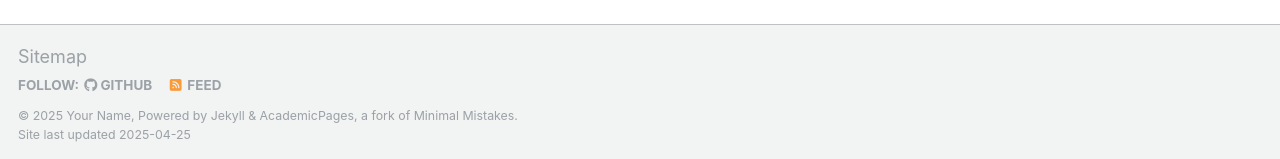
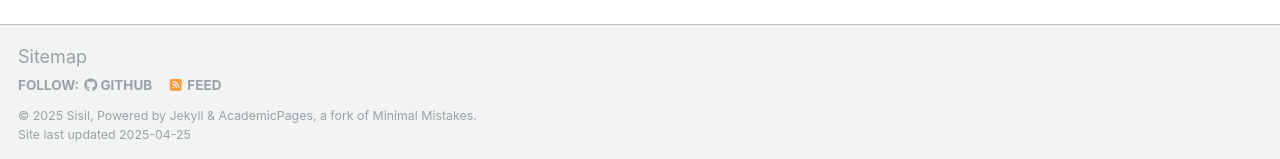
Before and after one commit to sisilias/sisilias.github.io, a Jekyll site: the page built from _pages/about.md, in a window 1280 px wide and 900 px high, scrolled down 2636 px. Shown: the part 738-897 px from the top of the window. Built offline with Jekyll 4.4.1, drawn with Linux system fonts in a browser that asks for light colours; some web fonts are replaced.

Commit message:
fix website

```diff
--- a/_config.yml
+++ b/_config.yml
@@ -11,7 +11,7 @@ locale                   : "en-US"
 site_theme               : "default"
 title                    : "Your Name / Site Title"
 title_separator          : "-"
-name                     : &name "Your Name"
+name                     : &name "Sisil"
 description              : &description "personal description"
 url                      : https://academicpages.github.io # the base hostname & protocol for your site e.g. "https://[your GitHub username].github.io"
 baseurl                  : "" # the subpath of your site, e.g. "/blog"
```
